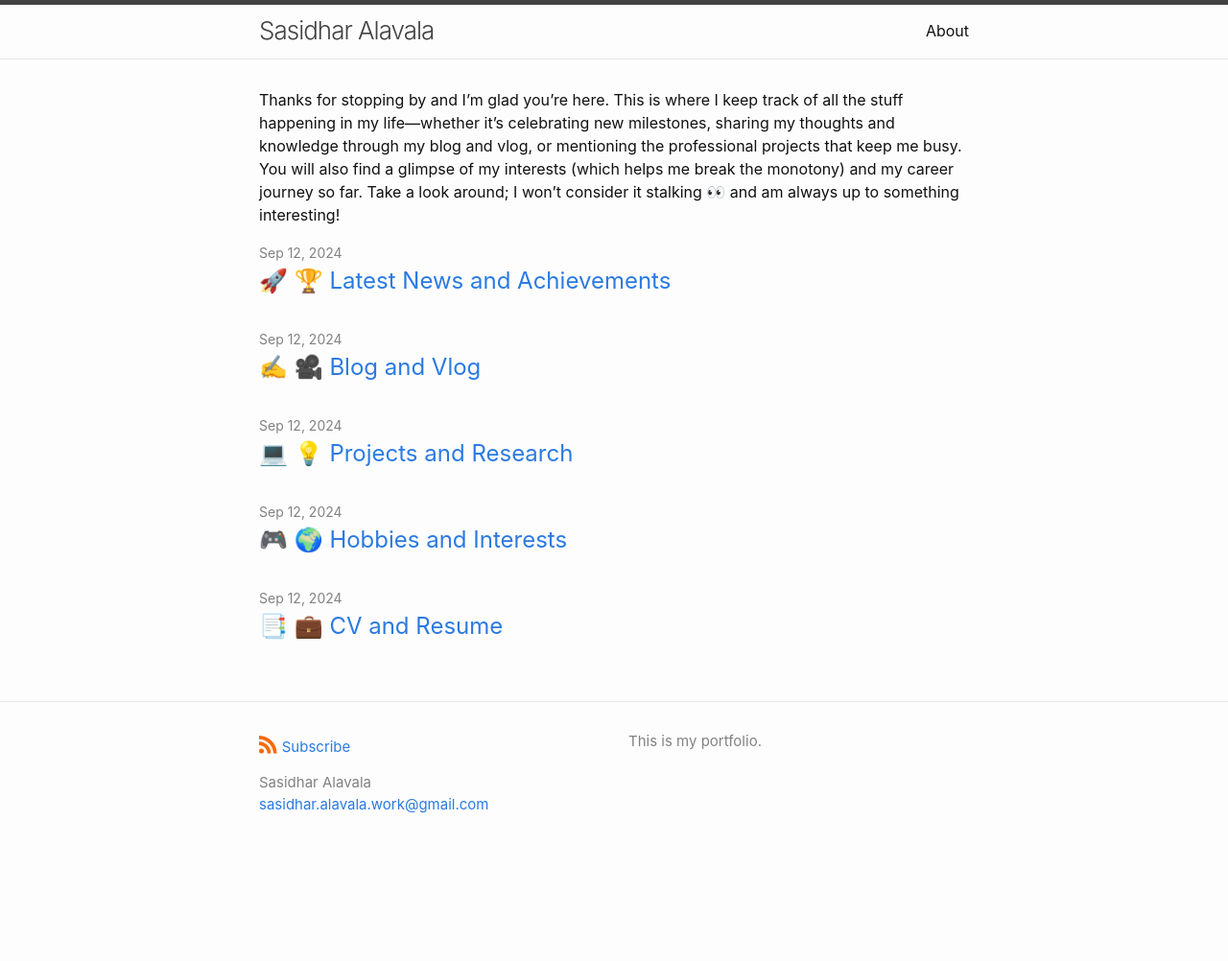
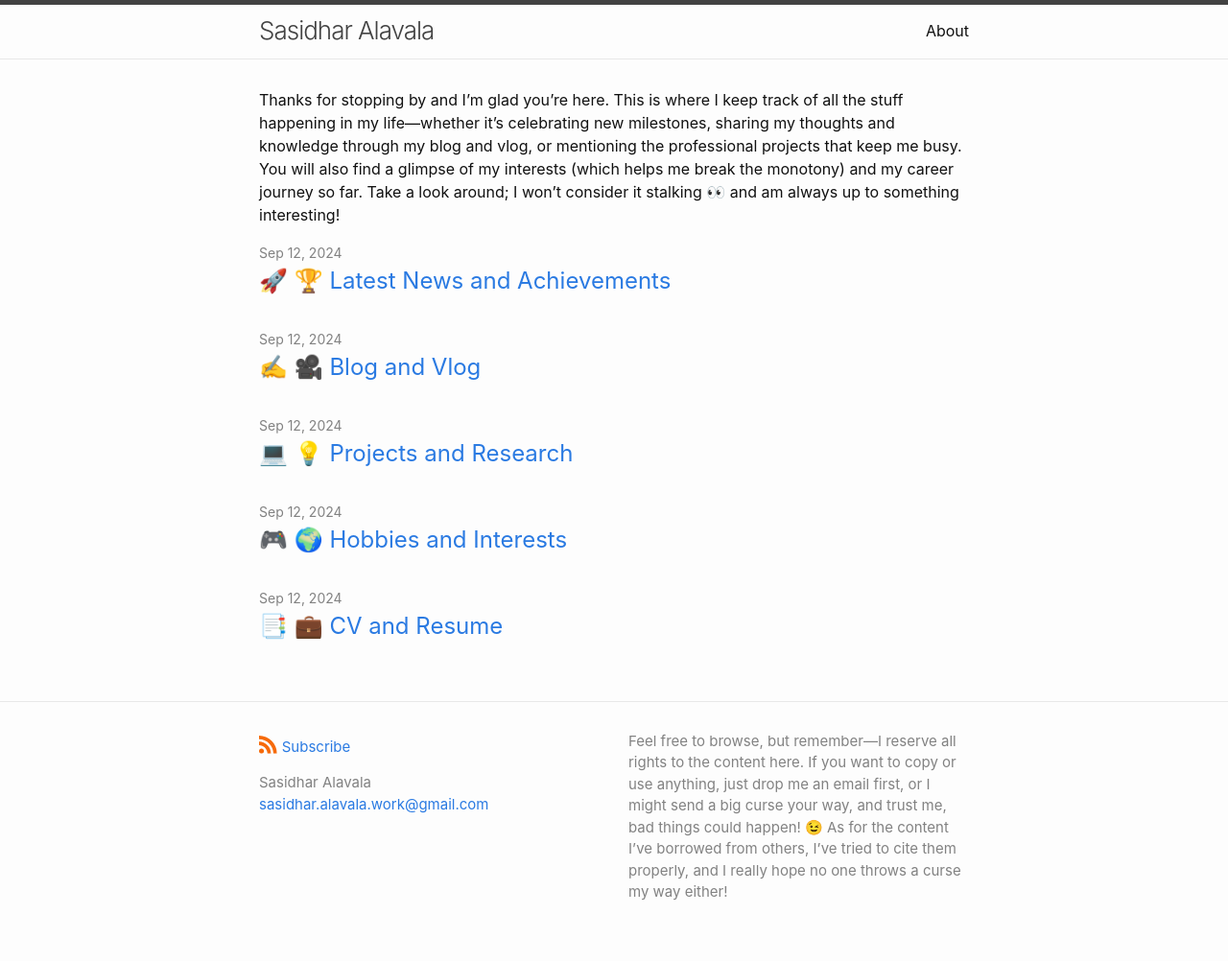
Before and after one commit to SasidharAlavala/SasidharAlavala.github.io, a Jekyll site: the page built from index.md, in a window 1280 px wide. Shown: the whole page at 96% size. Built offline with Jekyll 4.4.1, drawn with Linux system fonts in a browser that asks for light colours; before the commit the page ends 910 px from its top, so only the background shows below that.

Commit message:
Update _config.yml

```diff
--- a/_config.yml
+++ b/_config.yml
@@ -6,7 +6,7 @@ author:
 # The `>` after `description:` means to ignore line-breaks until next key.
 # If you want to omit the line-break after the end of text, use `>-` instead.
 description: >
-  This is my portfolio.
+  Feel free to browse, but remember—I reserve all rights to the content here. If you want to copy or use anything, just drop me an email first, or I might send a big curse your way, and trust me, bad things could happen! 😉 As for the content I’ve borrowed from others, I’ve tried to cite them properly, and I really hope no one throws a curse my way either!
 # Build settings
 
 # If you clone the Minima repo and build locally, use this setting.
```
